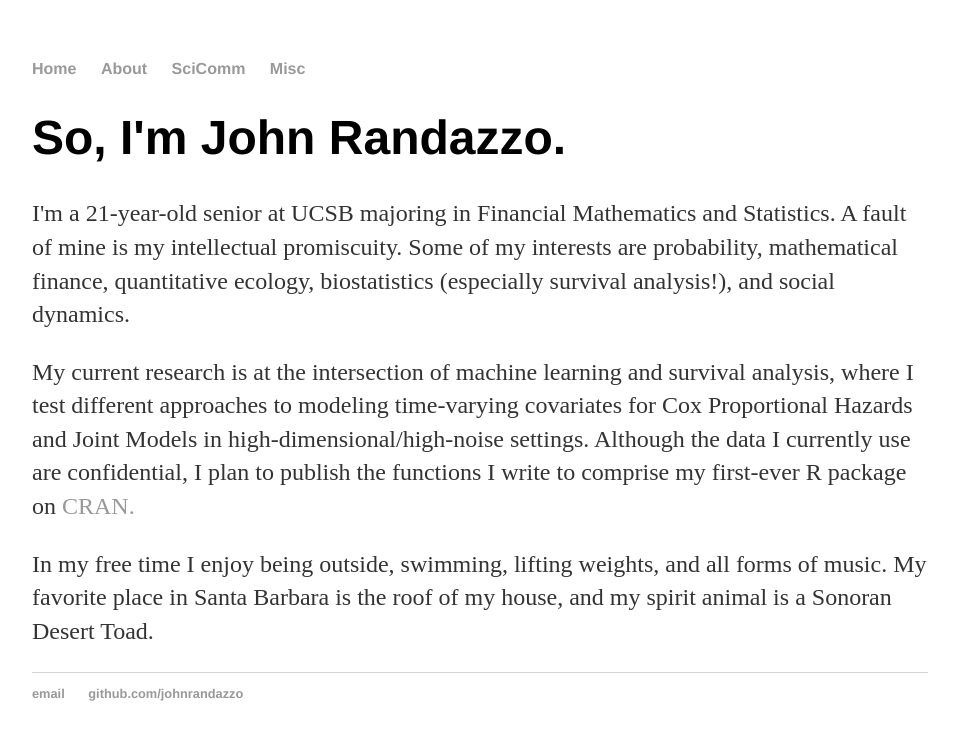
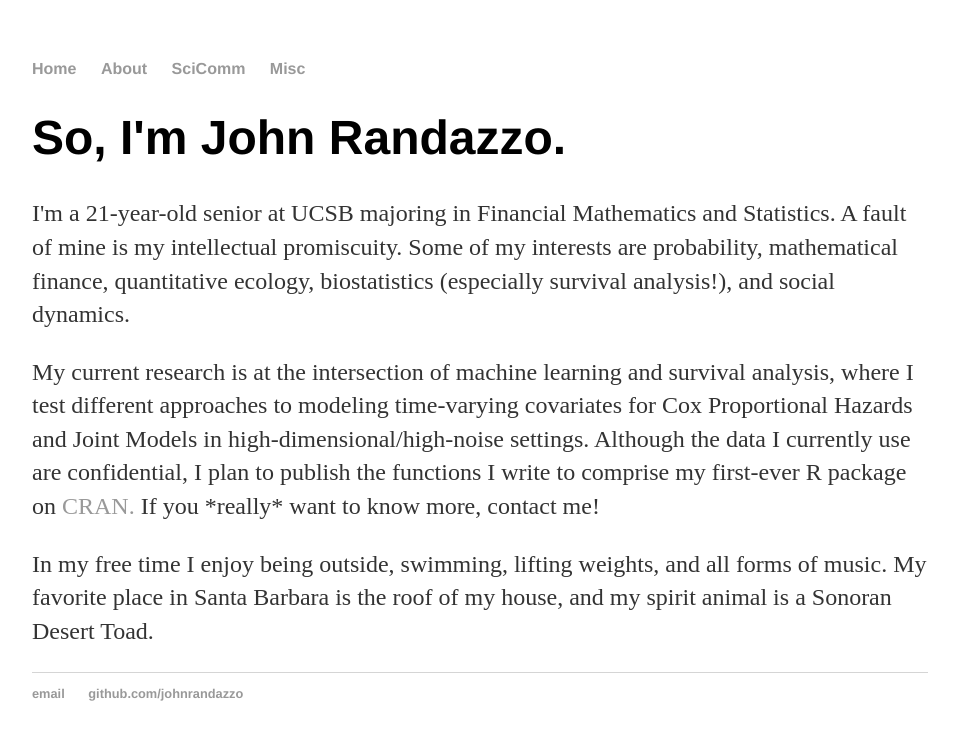
Before and after one commit to johnrandazzo/johnrandazzo.github.io, a Jekyll site: the page built from about/index.html, in a window 1280 px wide. Shown: the top 740 px of the page, without its empty margins (160-1119 px from the left). Built offline with Jekyll 4.4.1, drawn with Linux system fonts in a browser that asks for light colours.

Commit message:
Update index.html

```diff
--- a/about/index.html
+++ b/about/index.html
@@ -6,6 +6,6 @@ title: About Me
 <div class="blurb">
 	<h1>So, I'm John Randazzo.</h1>
 	<p>I'm a 21-year-old senior at UCSB majoring in Financial Mathematics and Statistics. A fault of mine is my intellectual promiscuity. Some of my interests are probability, mathematical finance, quantitative ecology, biostatistics (especially survival analysis!), and social dynamics. </p>
-  <p>My current research is at the intersection of machine learning and survival analysis, where I test different approaches to modeling time-varying covariates for Cox Proportional Hazards and Joint Models in high-dimensional/high-noise settings. Although the data I currently use are confidential, I plan to publish the functions I write to comprise my first-ever R package on <a href="https://cran.r-project.org/"> CRAN. </a></p>
+  <p>My current research is at the intersection of machine learning and survival analysis, where I test different approaches to modeling time-varying covariates for Cox Proportional Hazards and Joint Models in high-dimensional/high-noise settings. Although the data I currently use are confidential, I plan to publish the functions I write to comprise my first-ever R package on <a href="https://cran.r-project.org/"> CRAN. </a> If you *really* want to know more, contact me!</p>
 <p>In my free time I enjoy being outside, swimming, lifting weights, and all forms of music. My favorite place in Santa Barbara is the roof of my house, and my spirit animal is a Sonoran Desert Toad. </p>
 </div><!-- /.blurb -->
```
